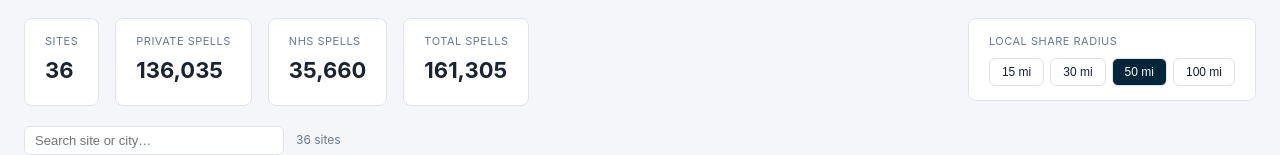
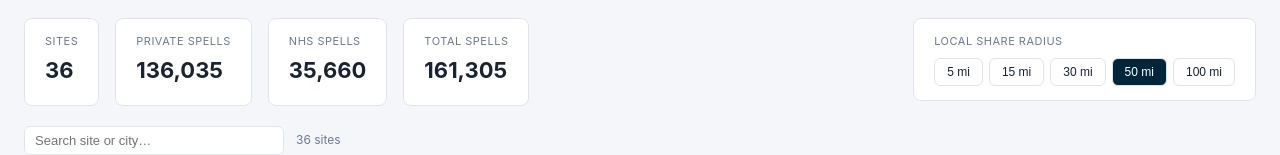
Before and after one commit to chrisgowland/PHIN, a React (Vite) app in the folder dashboard/: page / in a window 1280 px wide. Both pictures are taken after a click on the button "Hospital Sites". Shown: the part 181-336 px from the top of the page. Built offline with nearby package versions, Linux system fonts and the light colour scheme.

Commit message:
Add 5-mile radius option to all catchment selectors

```diff
--- a/dashboard/src/components/GeoAnalysis.jsx
+++ b/dashboard/src/components/GeoAnalysis.jsx
@@ -174,7 +174,7 @@ export default function GeoAnalysis({ siteProcIndex, procedureGroups, groupSiteD
               CATCHMENT RADIUS
             </label>
             <div style={{ display: 'flex', gap: 6 }}>
-              {[15, 30, 50, 100].map(r => (
+              {[5, 15, 30, 50, 100].map(r => (
                 <button
                   key={r}
                   onClick={() => { setRadiusMiles(r); setDrillProc(null); }}
--- a/dashboard/src/components/NhsGeoAnalysis.jsx
+++ b/dashboard/src/components/NhsGeoAnalysis.jsx
@@ -178,7 +178,7 @@ export default function NhsGeoAnalysis({ nhsSiteProcIndex, nhsGroupSiteData }) {
               CATCHMENT RADIUS
             </label>
             <div style={{ display: 'flex', gap: 6 }}>
-              {[15, 30, 50, 100].map(r => (
+              {[5, 15, 30, 50, 100].map(r => (
                 <button
                   key={r}
                   onClick={() => { setRadiusMiles(r); setDrillProc(null); }}
--- a/dashboard/src/components/SiteDetail.jsx
+++ b/dashboard/src/components/SiteDetail.jsx
@@ -168,7 +168,7 @@ export default function SiteDetail({ data }) {
           <div className="card" style={{ padding: '14px 20px', marginBottom: 0, marginLeft: 'auto' }}>
             <div className="kpi-label" style={{ marginBottom: 8 }}>LOCAL SHARE RADIUS</div>
             <div style={{ display: 'flex', gap: 6 }}>
-              {[15, 30, 50, 100].map(r => (
+              {[5, 15, 30, 50, 100].map(r => (
                 <button key={r} onClick={() => setRadiusMiles(r)}
                   style={{
                     padding: '6px 12px', borderRadius: 6, border: '1px solid #e0e4ea',
```
